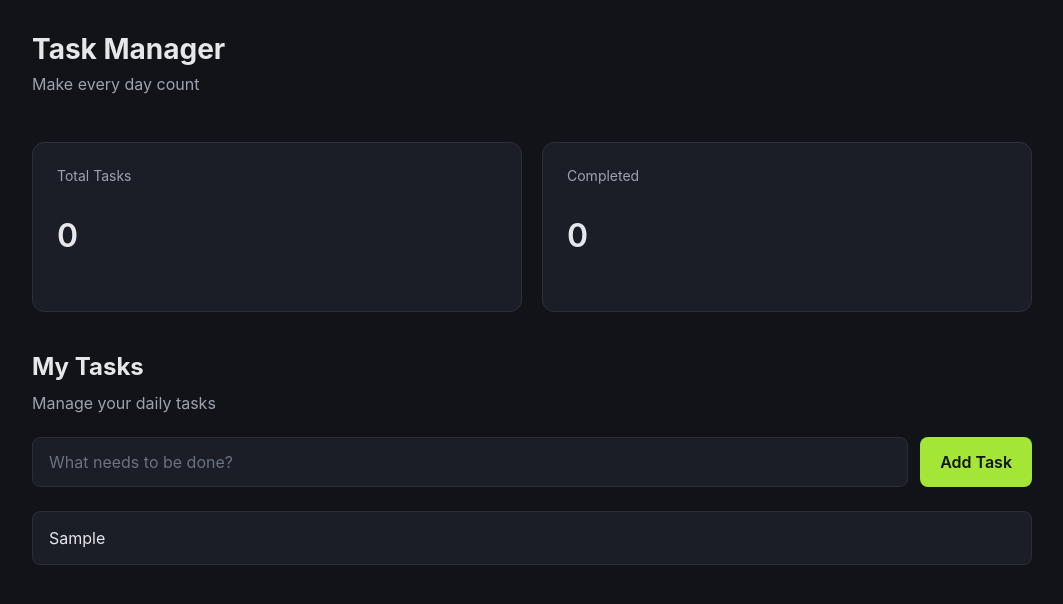
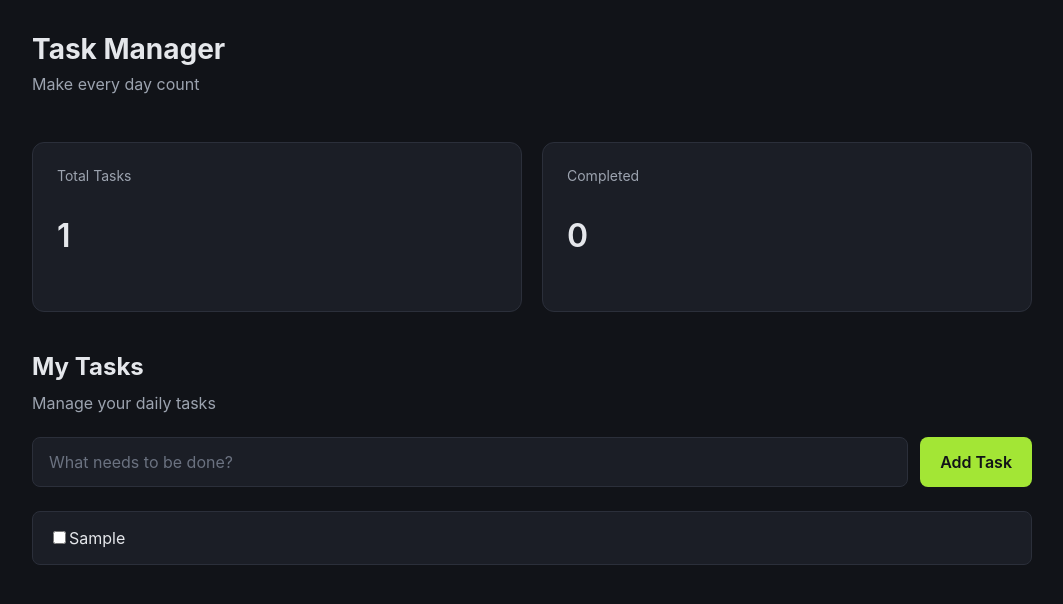
Before and after one commit to dabyko/Task-Manager, a React (Vite) app: page / in a window 1280 px wide. Both pictures are taken after typing "Sample" into the empty fields and a click on the button "Add Task". Shown: the top 604 px of the page, without its empty margins (108-1171 px from the left). Built offline with nearby package versions, Linux system fonts and the light colour scheme.

Commit message:
Add task completion and dynamic statistics

```diff
--- a/src/App.jsx
+++ b/src/App.jsx
@@ -13,9 +13,31 @@ function App() {
       return;
     }
 
-    setTasks([...tasks, taskText]);
-    setTaskText("")
+    const newTask = {
+      id: Date.now(),
+      text: taskText.trim(),
+      completed: false
+    };
+
+    setTasks([...tasks, newTask]);
+    setTaskText("");
   }
+
+  function handleToggleTask(id) {
+    setTasks(
+      tasks.map((task) => {
+        if (task.id === id) {
+          return {
+            ...task,
+            completed: !task.completed
+          };
+        }
+        return task;
+      })
+    );
+  }
+
+  const completedTasks = tasks.filter((task) => task.completed).length;
 
   return (
     <div className='app'>
@@ -28,12 +50,12 @@ function App() {
         <section className='stats'>
           <div className='stat-card'>
             <p>Total Tasks</p>
-            <h3>0</h3>
+            <h3>{tasks.length}</h3>
           </div>
 
           <div className='stat-card'>
             <p>Completed</p>
-            <h3>0</h3>
+            <h3>{completedTasks}</h3>
           </div>
         </section>
 
@@ -48,8 +70,16 @@ function App() {
 
           <ul className="task-list">
             {
-              tasks.map((task, index) => (
-              <li key={index}>{task}</li>))
+              tasks.map((task) => (
+                <li key={task.id}>
+                  <input
+                    type="checkbox"
+                    checked={task.completed}
+                    onChange={() => handleToggleTask(task.id)}
+                  />
+              {task.text}
+                </li>
+              ))
             }
           </ul>
 
```
